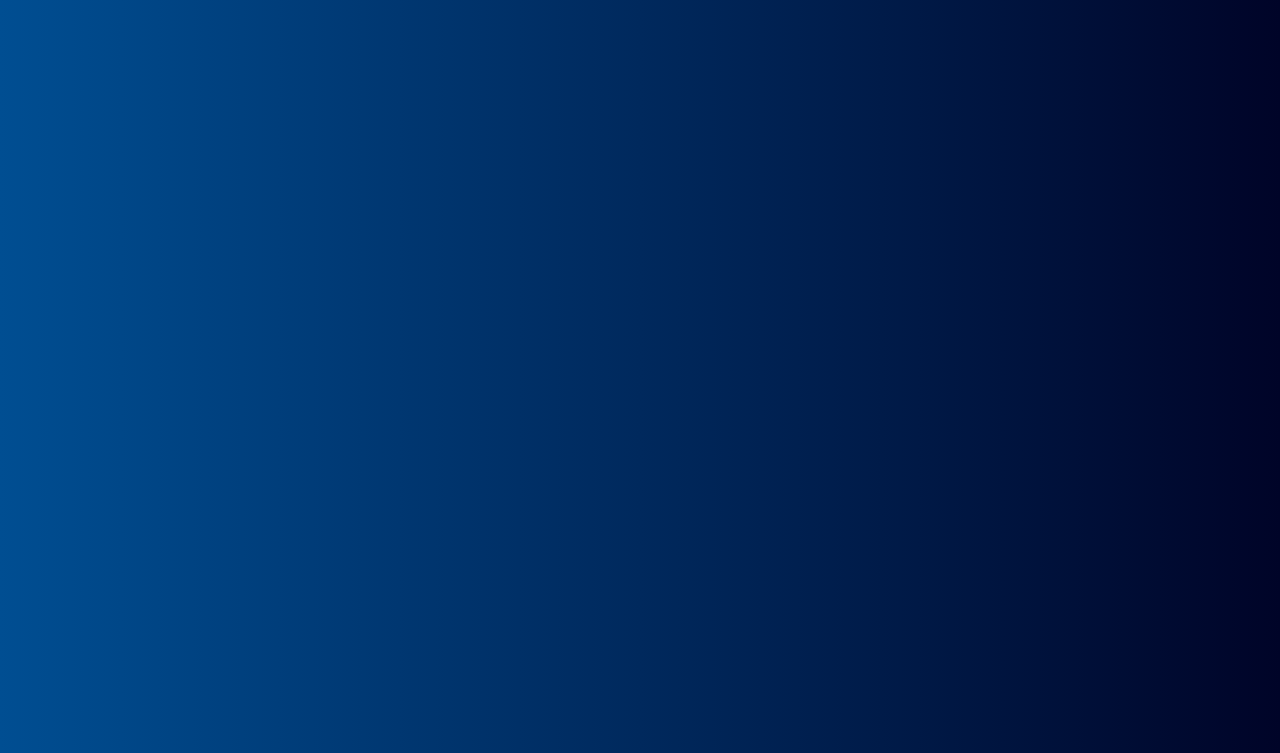
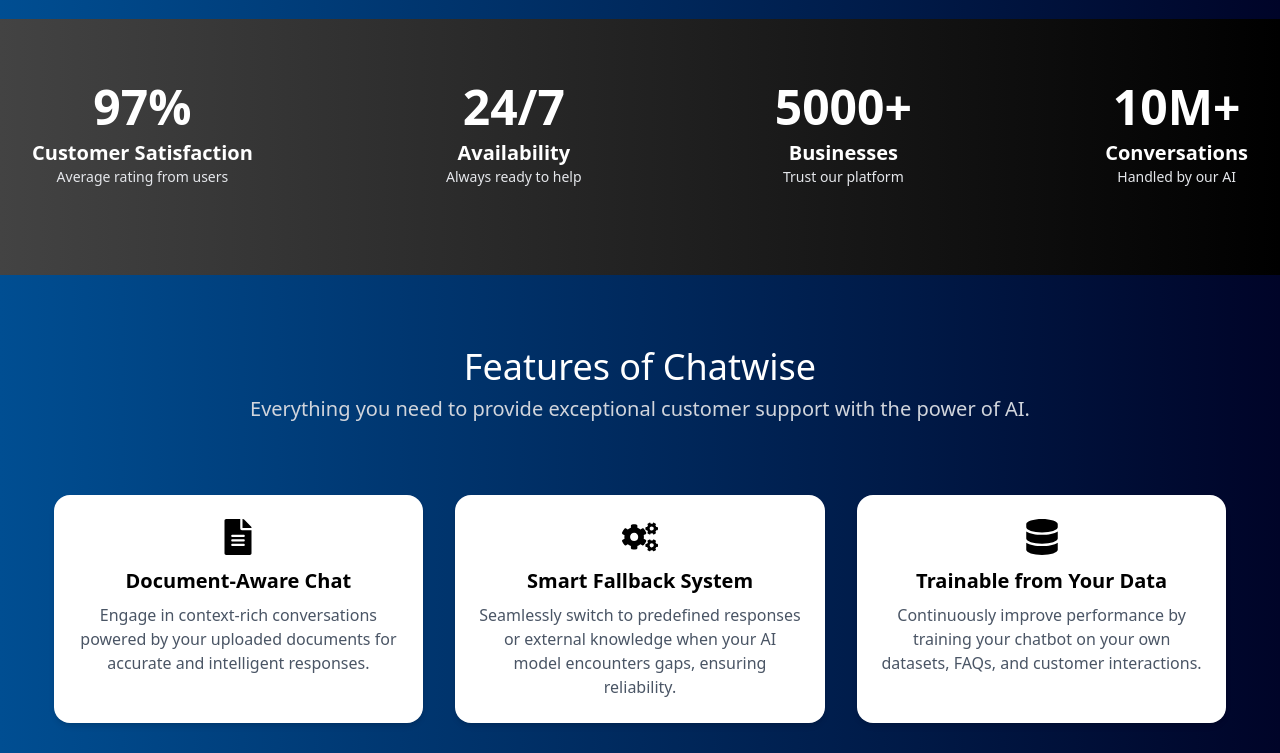
Before and after one commit to 2012prabhat/Chatwise, a Next.js app: page / in a window 1280 px wide. Shown: the part 780-1533 px from the top of the page. Built offline with nearby package versions, Linux system fonts and the light colour scheme.

Commit message:
Stats Added

```diff
--- /dev/null
+++ b/app/Faq.js
@@ -0,0 +1,9 @@
+import React from 'react'
+
+function Faq() {
+  return (
+    <section id="faq"></section>
+  )
+}
+
+export default Faq
--- /dev/null
+++ b/app/FeaturesSection.js
@@ -0,0 +1,54 @@
+import React from 'react'
+import { FaFileAlt, FaCogs, FaDatabase, FaRobot } from "react-icons/fa";
+
+function FeaturesSection() {
+
+  const data = [
+    {
+      id: 1,
+      icon: <FaFileAlt className="text-4xl text-primary mb-3" />,
+      title: "Document-Aware Chat",
+      desc: "Engage in context-rich conversations powered by your uploaded documents for accurate and intelligent responses.",
+    },
+    {
+      id: 2,
+      icon: <FaCogs className="text-4xl text-primary mb-3" />,
+      title: "Smart Fallback System",
+      desc: "Seamlessly switch to predefined responses or external knowledge when your AI model encounters gaps, ensuring reliability.",
+    },
+    {
+      id: 3,
+      icon: <FaDatabase className="text-4xl text-primary mb-3" />,
+      title: "Trainable from Your Data",
+      desc: "Continuously improve performance by training your chatbot on your own datasets, FAQs, and customer interactions.",
+    },
+    {
+      id: 4,
+      icon: <FaRobot className="text-4xl text-primary mb-3" />,
+      title: "AI Smart Reply",
+      desc: "Generate human-like responses instantly using advanced AI algorithms for a natural and efficient user experience.",
+    },
+  ];
+  return (
+    <section id="features" className='flex flex-col justify-center items-center min-h-screen pt-5'>
+      <h1 className='text-4xl text-white'>Features of Chatwise</h1>
+      <h1 className='text-xl text-gray-300 p-2 text-center'>Everything you need to provide exceptional customer support with the power of AI.</h1>
+      <section className="py-16 bg-muted/50">
+        <div className="container mx-auto px-6 flex flex-wrap justify-center gap-8">
+          {data.map((item) => (
+            <div
+              key={item.id}
+              className="bg-white rounded-2xl p-6 shadow-md hover:shadow-xl hover:scale-105 transition duration-300 text-center flex flex-col items-center w-full sm:w-[45%] md:w-[30%]"
+            >
+              {item.icon}
+              <h3 className="text-xl font-semibold mb-2">{item.title}</h3>
+              <p className="text-gray-600">{item.desc}</p>
+            </div>
+          ))}
+        </div>
+      </section>
+    </section>
+  )
+}
+
+export default FeaturesSection;
--- /dev/null
+++ b/app/HomeSection.js
@@ -0,0 +1,32 @@
+import React from 'react'
+import { useRouter } from "next/navigation";
+import { FaPlay } from "react-icons/fa";
+import { FaChevronRight } from "react-icons/fa";
+
+function HomeSection() {
+    const router = useRouter();
+    return (
+        <section id="home" className="min-h-[calc(100vh-65px)] p-4 flex flex-col items-center justify-center">
+            <h1 className="text-6xl font-semibold text-[#4b3ef7]">Chatwise</h1>
+            <h1 className="text-4xl text-center italic font-bold text-white mt-2">Simplifying Support With Intelligence</h1>
+            <h2 className="text-gray-300 md:px-44 text-center text-2xl mt-12">Transform your customer support with AI that understands your business. Train it on your docs, customize its persona, and watch it handle inquiries 24/7.</h2>
+            <div className="mt-12 flex gap-6">
+                <button
+                    className="bg-white flex items-center gap-2 text-black px-4 py-1 rounded rounded-lg hover:bg-gray-200 transition duration-300 group font-semibold cursor-pointer"
+                    onClick={() => router.push("/get-started")}
+                >
+                    Get Started
+                    <FaChevronRight className="transition-transform duration-300 group-hover:translate-x-1 " />
+                </button>
+                <button className="flex items-center gap-2 px-6 py-3 rounded cursor-pointer text-white backdrop-blur-md bg-white/20 border border-white/30 hover:bg-white/30 transition duration-300 rounded rounded-lg">
+                    <FaPlay className="text-white" />
+                    Watch Demo
+                </button>
+            </div>
+
+
+        </section>
+    )
+}
+
+export default HomeSection
--- /dev/null
+++ b/app/HowItWorks.js
@@ -0,0 +1,9 @@
+import React from 'react'
+
+function HowItWorks() {
+  return (
+    <section id="how-it-works"></section>
+  )
+}
+
+export default HowItWorks
--- /dev/null
+++ b/app/StatsSection.js
@@ -0,0 +1,81 @@
+"use client";
+import { useEffect, useRef, useState } from "react";
+
+export default function StatsSection() {
+  const stats = [
+    { value: 97, suffix: "%", title: "Customer Satisfaction", desc: "Average rating from users" },
+    { value: 24, suffix: "/7", title: "Availability", desc: "Always ready to help" },
+    { value: 5000, suffix: "+", title: "Businesses", desc: "Trust our platform" },
+    { value: 10, suffix: "M+", title: "Conversations", desc: "Handled by our AI" },
+  ];
+
+  const [visible, setVisible] = useState(false);
+  const sectionRef = useRef(null);
+
+  useEffect(() => {
+    const observer = new IntersectionObserver(
+      ([entry]) => setVisible(entry.isIntersecting),
+      { threshold: 0.3 }
+    );
+    if (sectionRef.current) observer.observe(sectionRef.current);
+    return () => observer.disconnect();
+  }, []);
+
+  return (
+    <>
+     <section
+  ref={sectionRef}
+  className="back2 text-white py-16 bg-muted/50 p-8"
+>
+  <div className="flex flex-wrap justify-between text-center">
+    {stats.map((stat, i) => (
+      <div key={i} className="w-1/2 md:w-auto mb-6">
+        <CounterCard
+          value={stat.value}
+          suffix={stat.suffix}
+          title={stat.title}
+          desc={stat.desc}
+          animate={visible}
+        />
+      </div>
+    ))}
+  </div>
+</section>
+
+
+    </>
+  );
+}
+
+function CounterCard({ value, suffix, title, desc, animate }) {
+  const [count, setCount] = useState(0);
+
+  useEffect(() => {
+    if (!animate) return;
+    let start = 0;
+    const duration = 1500; // 1.5 seconds
+    const increment = value / (duration / 16);
+
+    const counter = setInterval(() => {
+      start += increment;
+      if (start >= value) {
+        clearInterval(counter);
+        start = value;
+      }
+      setCount(Math.floor(start));
+    }, 16);
+
+    return () => clearInterval(counter);
+  }, [animate, value]);
+
+  return (
+    <div className="flex flex-col items-center transition-opacity duration-1000 opacity-100">
+      <div className="text-4xl md:text-5xl font-bold text-primary">
+        {count}
+        {suffix}
+      </div>
+      <h3 className="text-xl font-semibold mt-2">{title}</h3>
+      <p className="text-sm text-gray-200 text-muted-foreground">{desc}</p>
+    </div>
+  );
+}
--- /dev/null
+++ b/app/Testimonials.js
@@ -0,0 +1,9 @@
+import React from 'react'
+
+function Testimonials() {
+  return (
+    <section id="testimonials"></section>
+  )
+}
+
+export default Testimonials
--- a/app/page.jsx
+++ b/app/page.js
@@ -4,7 +4,12 @@ import { useState } from "react";
 import { useRouter } from "next/navigation";
 import { HiMenu, HiX } from "react-icons/hi";
 import { FaChevronRight } from "react-icons/fa";
-import { FaPlay } from "react-icons/fa";
+import StatsSection from "./StatsSection";
+import HomeSection from "./HomeSection";
+import FeaturesSection from "./FeaturesSection";
+import HowItWorks from "./HowItWorks";
+import Testimonials from "./Testimonials";
+import Faq from "./Faq";
 
 export default function Navbar() {
   const router = useRouter();
@@ -108,31 +113,13 @@ export default function Navbar() {
         )}
       </nav>
 
-      <section id="home" className="min-h-[calc(100vh-65px)] p-4 flex flex-col items-center justify-center">
-        <h1 className="text-6xl font-semibold text-[#4b3ef7]">Chatwise</h1>
-        <h1 className="text-4xl text-center italic font-bold text-white mt-2">Simplifying Support With Intelligence</h1>
-        <h2 className="text-gray-300 md:px-44 text-center text-2xl mt-12">Transform your customer support with AI that understands your business. Train it on your docs, customize its persona, and watch it handle inquiries 24/7.</h2>
-        <div className="mt-12 flex gap-6">
-          <button
-            className="bg-white flex items-center gap-2 text-black px-4 py-1 rounded rounded-lg hover:bg-gray-200 transition duration-300 group font-semibold cursor-pointer"
-            onClick={() => router.push("/get-started")}
-          >
-            Get Started
-            <FaChevronRight className="transition-transform duration-300 group-hover:translate-x-1 " />
-          </button>
-          <button className="flex items-center gap-2 px-6 py-3 rounded cursor-pointer text-white backdrop-blur-md bg-white/20 border border-white/30 hover:bg-white/30 transition duration-300 rounded rounded-lg">
-            <FaPlay className="text-white" />
-            Watch Demo
-          </button>
-        </div>
-      </section>
-      <section id="features" className="min-h-[calc(100vh-65px)] p-4 flex flex-col items-center justify-center">
+      <HomeSection />
+      <StatsSection />
+      <FeaturesSection />
+      <HowItWorks />
+      <Testimonials />
+      <Faq />
 
-
-      </section>
-      <section id="how-it-works"></section>
-      <section id="testimonials"></section>
-      <section id="faq"></section>
     </div>
 
   );
```
Also changed, not shown: 1 other file (tests, documents, lock files or other folders).
